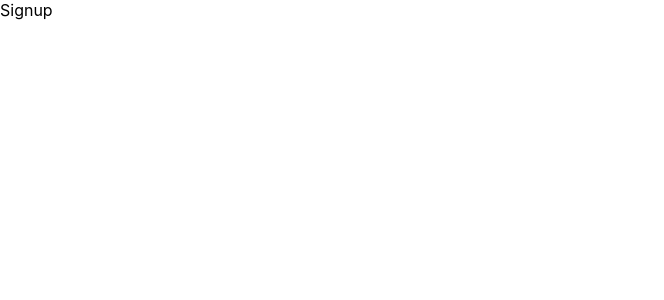
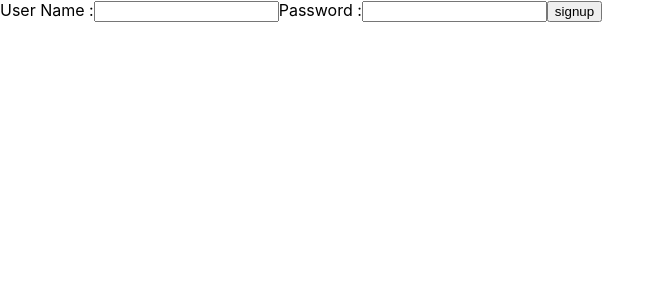
Before and after one commit to ameirahassoun/QA-engineTask, a React (Create React App) app in the folder react-client/: page /signup in a window 1280 px wide. Shown: the top 300 px of the page, without its empty margins (0-664 px from the left). Built offline with nearby package versions, Linux system fonts and the light colour scheme.

Commit message:
update react components and connect them wiz the server

```diff
--- a/package.json
+++ b/package.json
@@ -7,8 +7,7 @@
     "bcrypt": "^3.0.2",
     "express": "^4.16.4",
     "body-parser": "^1.18.3",
-    "mongoose": "^5.3.4",
-    "nodemon": "^1.18.4"
+    "mongoose": "^5.3.4"
   },
   "devDependencies": {},
   "scripts": {
--- a/react-client/src/Components/signup.js
+++ b/react-client/src/Components/signup.js
@@ -1,11 +1,45 @@
 import React, { Component } from 'react';
+import axios from 'axios';
 
 class Signup extends Component {
+  constructor(props){
+    super(props);
+    this.state = {
+      username: '',
+      password:'',
+    }
+  }
+  onChange = e => {
+    this.setState({
+      [e.target.name]: e.target.value
+    })
+  }
+
+  signup = () =>{
+    const { username, password } =this.state;
+    axios.post('/signup', {username, password})
+    .then(data => {
+      console.log(data)
+    })
+    .catch(err => {
+      console.log(err)
+    })
+  }
   render() {
     return (
-      <div className="Signup">
-      Signup
-      </div>
+      <div className="signup">
+      User Name :
+      <input
+      name='username'
+      onChange={e => this.onChange(e)}
+      />
+      Password :
+      <input
+      name='password'
+      onChange={e => this.onChange(e)}
+      />
+      <button onClick={() => this.signup()}>signup</button>
+    </div>
     );
   }
 }
```
Also changed, not shown: 13 other files (tests, documents, lock files or other folders).
